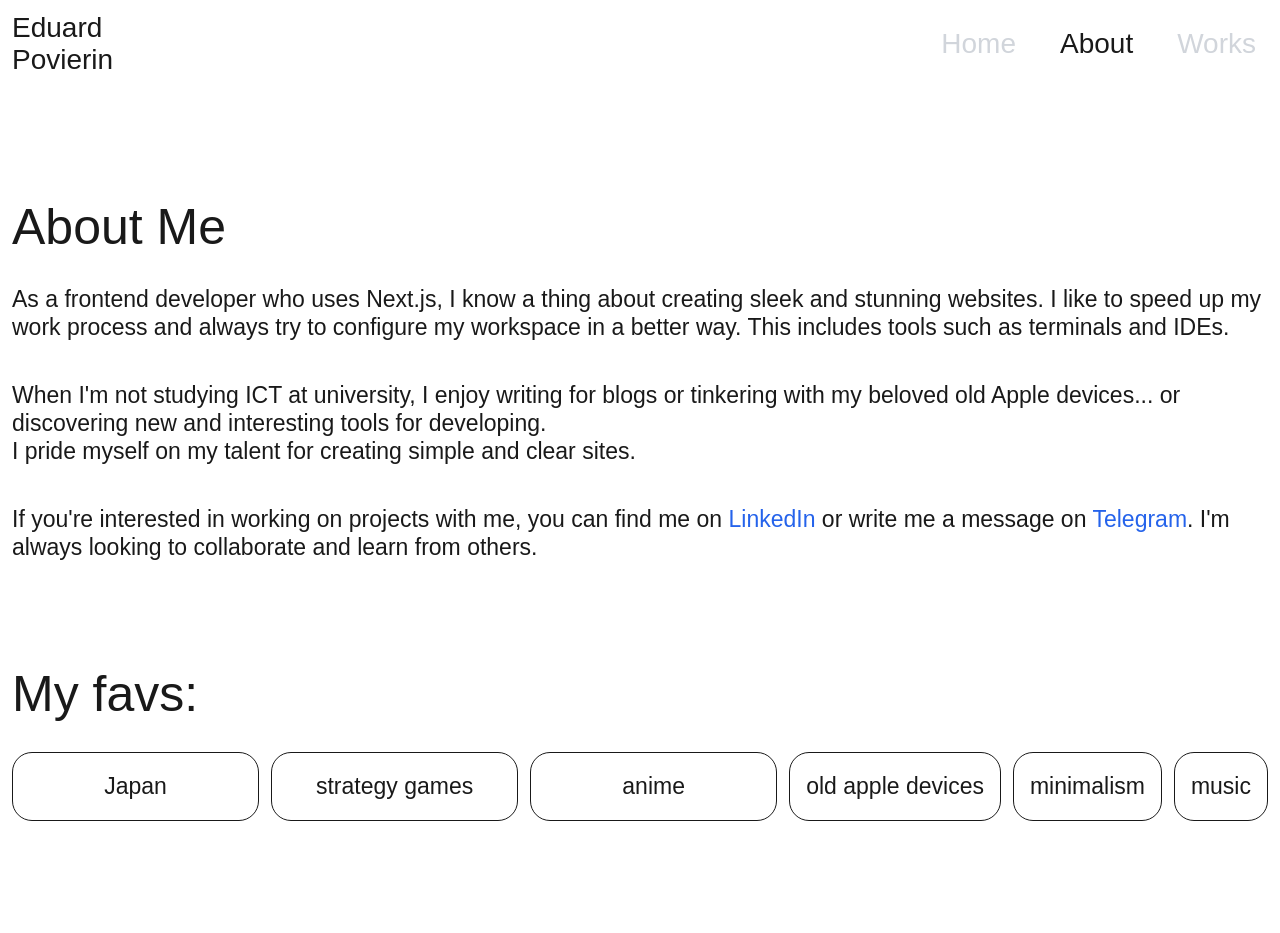
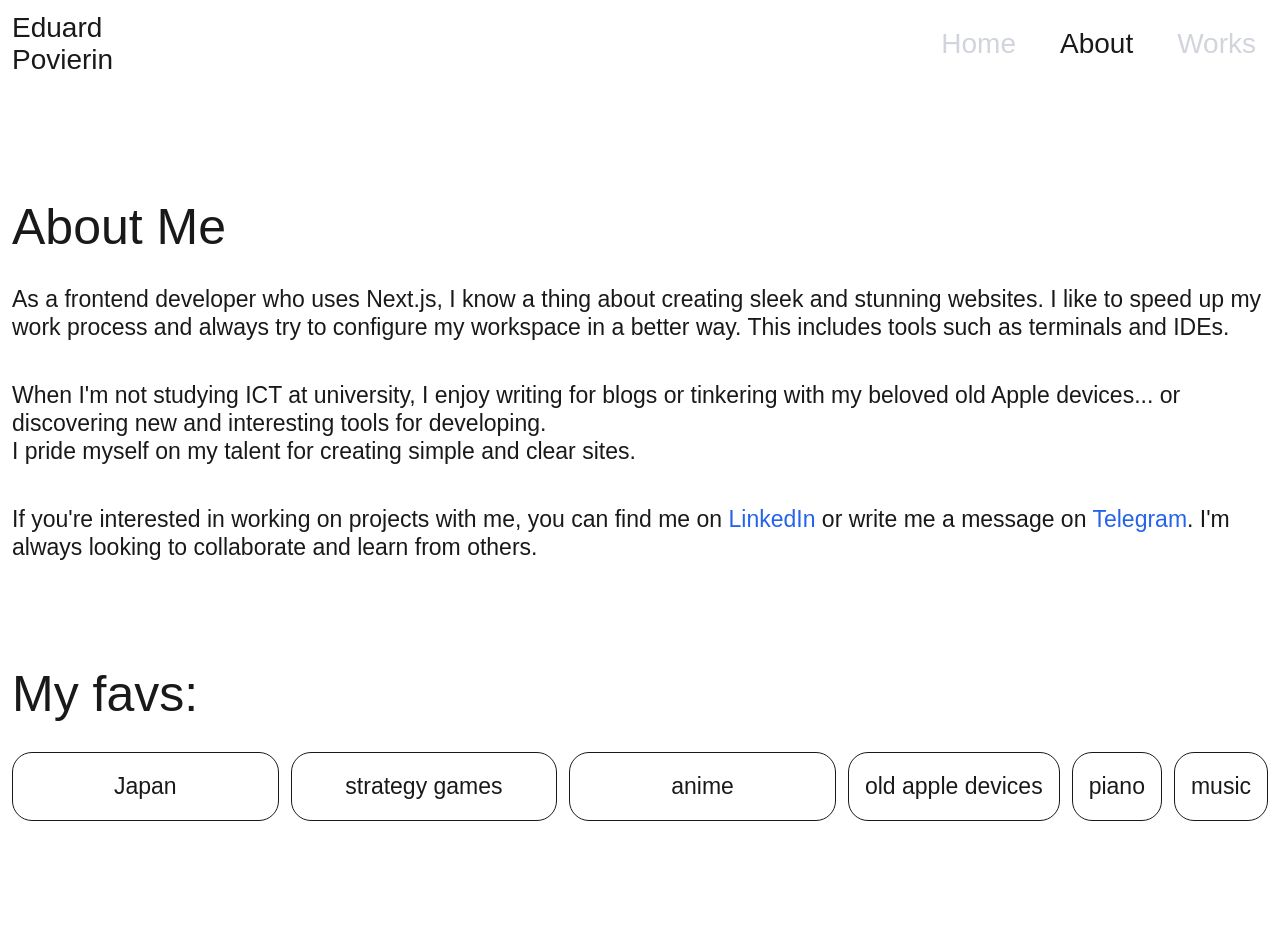
Before and after one commit to NightWanderer2004/Eduard-Povierin, a Next.js app: page /about in a window 1280 px wide. Shown: the top 933 px of the page. Built offline with nearby package versions, Linux system fonts and the light colour scheme; a web font is replaced by a local one.

Commit message:
change data

```diff
--- a/src/data.js
+++ b/src/data.js
@@ -31,9 +31,9 @@ module.exports = {
       { title: 'Actify', url: 'https://actify-you.netlify.app', desc: 'app for activity', img: '/projects/actify.png' },
       { title: 'Tokners', url: 'https://my-tokners.netlify.app', desc: 'landing page for crypto company', img: '/projects/tokners.png' },
    ],
-   myFavs: ['Japan', 'strategy games', 'anime', 'old apple devices', 'minimalism', 'music'],
+   myFavs: ['Japan', 'strategy games', 'anime', 'old apple devices', 'piano', 'music'],
    work: [
-      { title: 'Freelancer', date: 'apr 2021 - aug 2021', desc: 'making simple landing pages and fixes in HTML and CSS' },
+      { title: 'Freelancer', date: 'apr 2021 - aug 2021', desc: 'making simple landing pages and fixes in HTML, CSS and logos' },
       {
          title: 'Fullstack Trainee',
          company: 'ZenBit',
```
